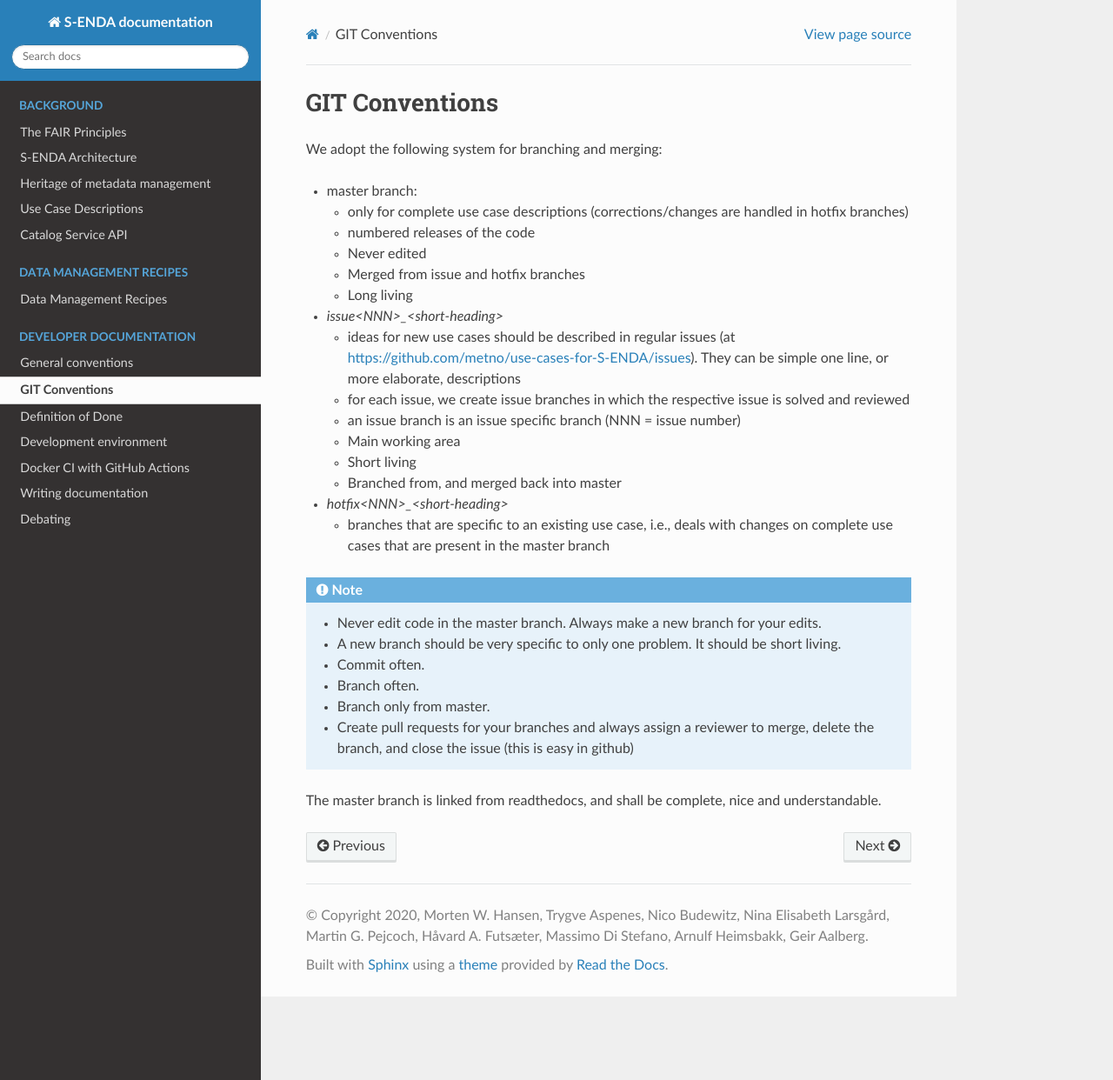
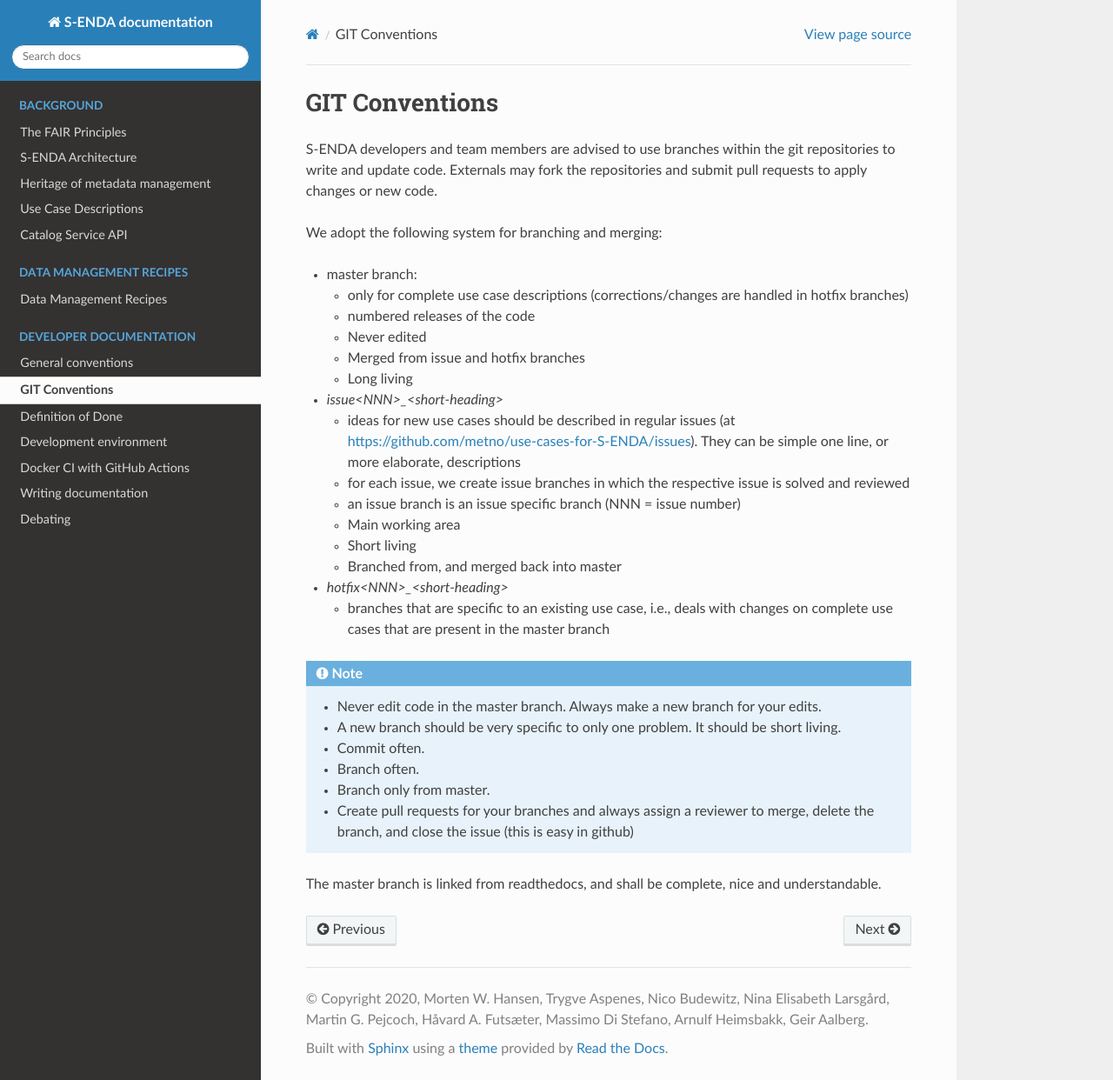
Before and after one commit to metno/S-ENDA-documentation, a Sphinx documentation site: the page built from source/git_conventions.rst, in a window 1280 px wide and 1242 px high. Shown: the whole window at 87% size. Built offline with Sphinx 7.4.7 and the Read the Docs theme 2.0.0, drawn with Linux system fonts in a browser that asks for light colours.

Commit message:
#187: added a note on forking policy

```diff
--- a/source/git_conventions.rst
+++ b/source/git_conventions.rst
@@ -1,6 +1,7 @@
 GIT Conventions
 """"""""""""""""
 
+S-ENDA developers and team members are advised to use branches within the git repositories to write and update code. Externals may fork the repositories and submit pull requests to apply changes or new code.
 
 We adopt the following system for branching and merging:
 
```
